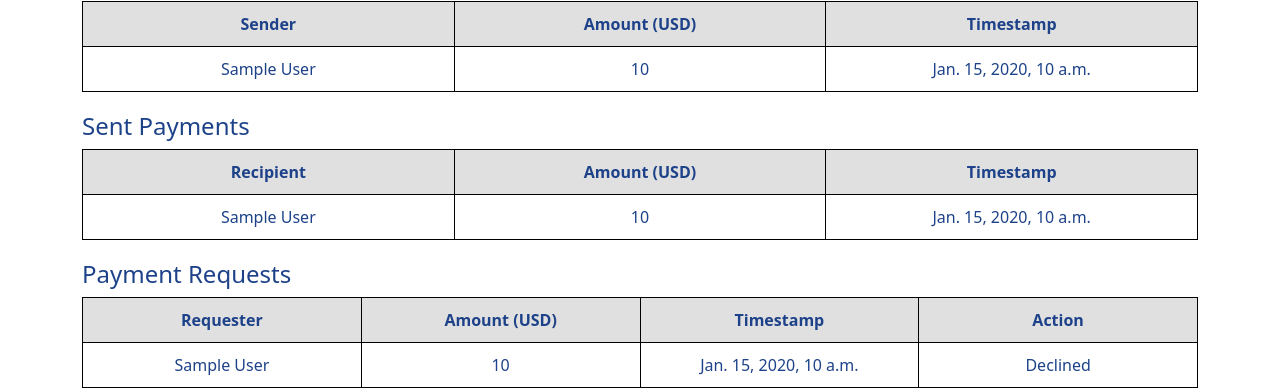
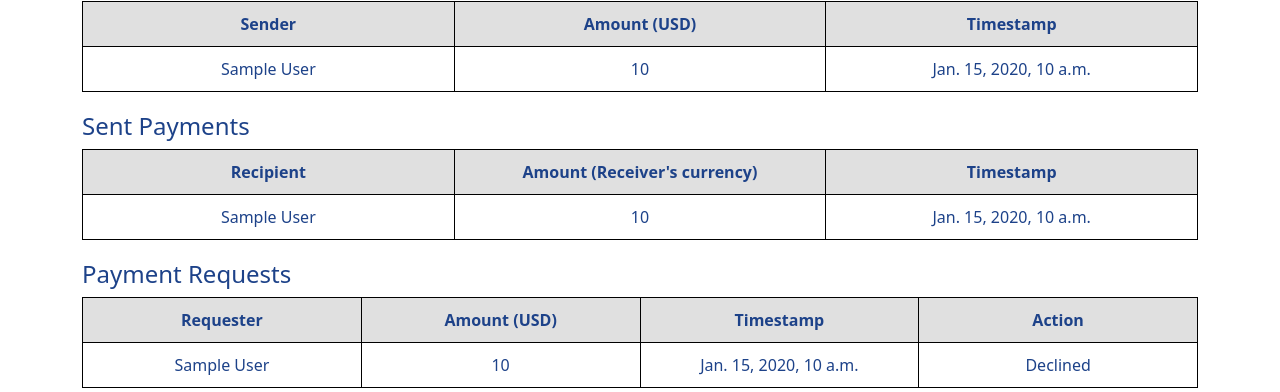
Before and after one commit to chris910512/OnlinePayment, a Django app: template templates/notifications.html in a window 1280 px wide. Shown: the part 162-554 px from the top of the page. Run offline with Django 3.2, Linux system fonts and the light colour scheme; the template is opened without the code that fills it: most values are stand-ins (such as "Sample title", 1, 10 or a date in 2020); some libraries are stand-ins or nearby versions.

Commit message:
Changing description on html

```diff
--- a/templates/notifications.html
+++ b/templates/notifications.html
@@ -47,7 +47,7 @@
     <table>
         <tr>
             <th>Recipient</th>
-            <th>Amount ({{ user_currency }})</th>
+            <th>Amount (Receiver's currency)</th>
             <th>Timestamp</th>
         </tr>
         {% for payment in sent_payments %}
```
